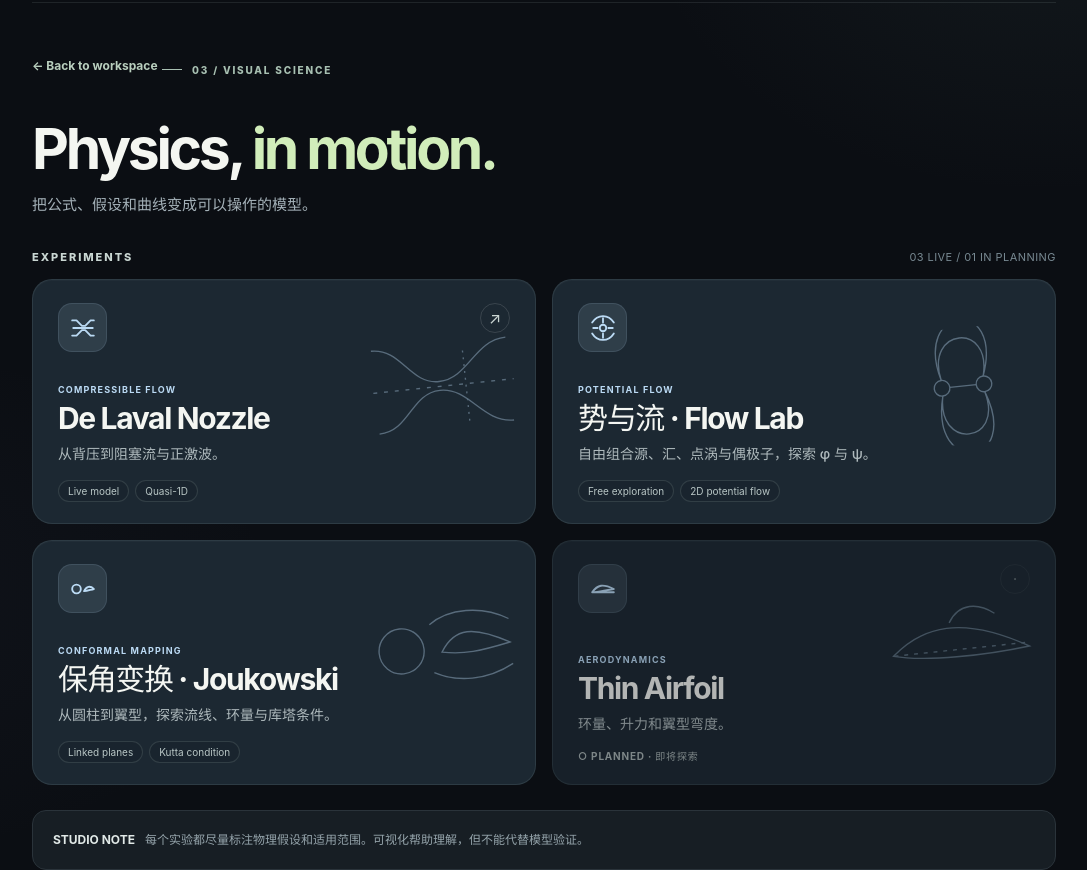
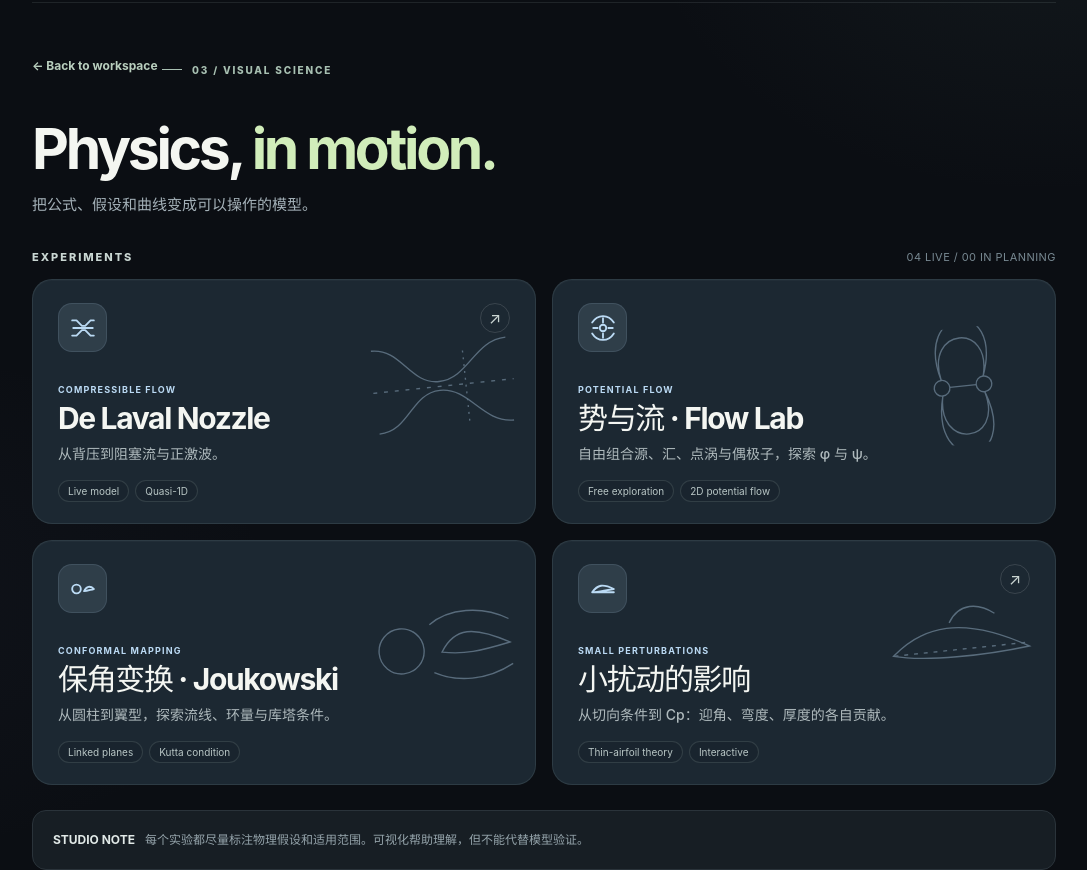
Before and after one commit to HaoyiMeng/Web, a plain HTML site: page physics.html in a window 1280 px wide. Shown: the part 85-955 px from the top of the page, without its empty margins (96-1183 px from the left). Drawn offline with Linux system fonts and the light colour scheme.

Commit message:
Publish small-disturbance Physics Lab card

```diff
--- a/physics.html
+++ b/physics.html
@@ -21,7 +21,7 @@
   <a class="workspace-back" href="./index.html">← Back to workspace</a>
   <span class="workspace-kicker">03 / VISUAL SCIENCE</span>
   <h1 id="workspace-title">Physics, <em>in motion.</em></h1>
-  <p>把公式、假设和曲线变成可以操作的模型。</p></section><div class="desk-label"><strong>EXPERIMENTS</strong><span>03 LIVE / 01 IN PLANNING</span></div>
+  <p>把公式、假设和曲线变成可以操作的模型。</p></section><div class="desk-label"><strong>EXPERIMENTS</strong><span>04 LIVE / 00 IN PLANNING</span></div>
 <nav class="space-grid space-grid--submenu" aria-label="Physics Lab 工具目录"><a href="./nozzle.html" class="space-card space-card--nozzle">
    <div class="tile-top"><span class="tile-icon"><svg viewBox="0 0 24 24" aria-hidden="true"><path d="M2 5h4l5 5h3l5-5h3M2 19h4l5-5h3l5 5h3M3 12h18"/></svg></span><span class="tile-arrow" aria-hidden="true">↗</span></div>
    <span class="tile-art tile-art--nozzle" aria-hidden="true"><svg viewBox="0 0 148 106"><path d="M4 10C35 10 40 48 70 48s40-38 72-38M4 95C35 95 40 57 70 57s40 38 72 38"/><path d="M2 53h144" stroke-dasharray="4 7"/><path d="M97 19v75" stroke-dasharray="2 5"/></svg></span>
@@ -40,12 +40,12 @@
    <div class="tile-main"><span class="tile-overline">CONFORMAL MAPPING</span><strong class="space-title">保角变换 · Joukowski</strong><span class="space-description">从圆柱到翼型，探索流线、环量与库塔条件。</span></div>
    <div class="tile-tags"><span>Linked planes</span><span>Kutta condition</span></div>
  </a>
-<div class="space-card space-card--wing space-card--planned">
-   <div class="tile-top"><span class="tile-icon"><svg viewBox="0 0 24 24" aria-hidden="true"><path d="M2 15c5-7 10-8 20-3-8 1-14 3-20 3zM2 15h20"/></svg></span><span class="tile-arrow" aria-hidden="true">·</span></div>
-   <span class="tile-art tile-art--wing" aria-hidden="true"><svg viewBox="0 0 148 106"><path d="M2 55C34 28 75 20 141 59 94 64 35 64 2 55Z"/><path d="M3 55h140" stroke-dasharray="4 6"/><path d="M62 27C74 7 94 10 109 22"/></svg></span>
-   <div class="tile-main"><span class="tile-overline">AERODYNAMICS</span><strong class="space-title">Thin Airfoil</strong><span class="space-description">环量、升力和翼型弯度。</span></div>
-   <span class="tile-status">○ PLANNED · 即将探索</span>
- </div></nav>
+<a href="./perturbation.html" class="space-card space-card--wing">
+  <div class="tile-top"><span class="tile-icon"><svg viewBox="0 0 24 24" aria-hidden="true"><path d="M2 15c5-7 10-8 20-3-8 1-14 3-20 3zM2 15h20"/></svg></span><span class="tile-arrow" aria-hidden="true">↗</span></div>
+  <span class="tile-art tile-art--wing" aria-hidden="true"><svg viewBox="0 0 148 106"><path d="M2 55C34 28 75 20 141 59 94 64 35 64 2 55Z"/><path d="M3 55h140" stroke-dasharray="4 6"/><path d="M62 27C74 7 94 10 109 22"/></svg></span>
+  <div class="tile-main"><span class="tile-overline">SMALL PERTURBATIONS</span><strong class="space-title">小扰动的影响</strong><span class="space-description">从切向条件到 Cp：迎角、弯度、厚度的各自贡献。</span></div>
+  <div class="tile-tags"><span>Thin-airfoil theory</span><span>Interactive</span></div>
+ </a></nav>
 <div class="desk-subnote"><strong>STUDIO NOTE</strong><span>每个实验都尽量标注物理假设和适用范围。可视化帮助理解，但不能代替模型验证。</span></div>
 <div class="desk-footer-row"><strong>✳ HAOYI STUDIO</strong><span>Back anytime. Keep exploring.</span></div></main>
 <footer class="workspace-footer">Made to learn, at your own pace. © 2026</footer>
```
